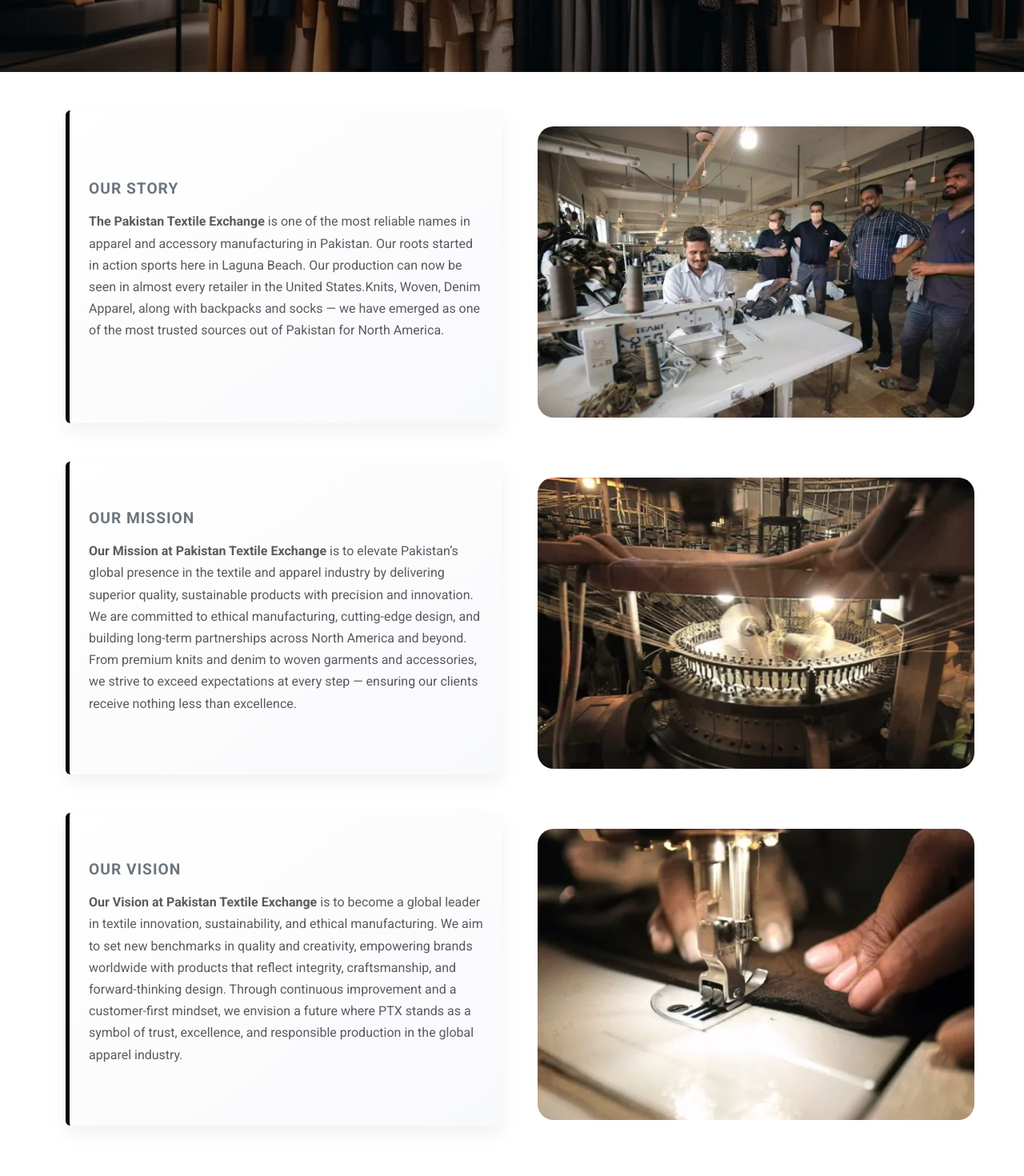
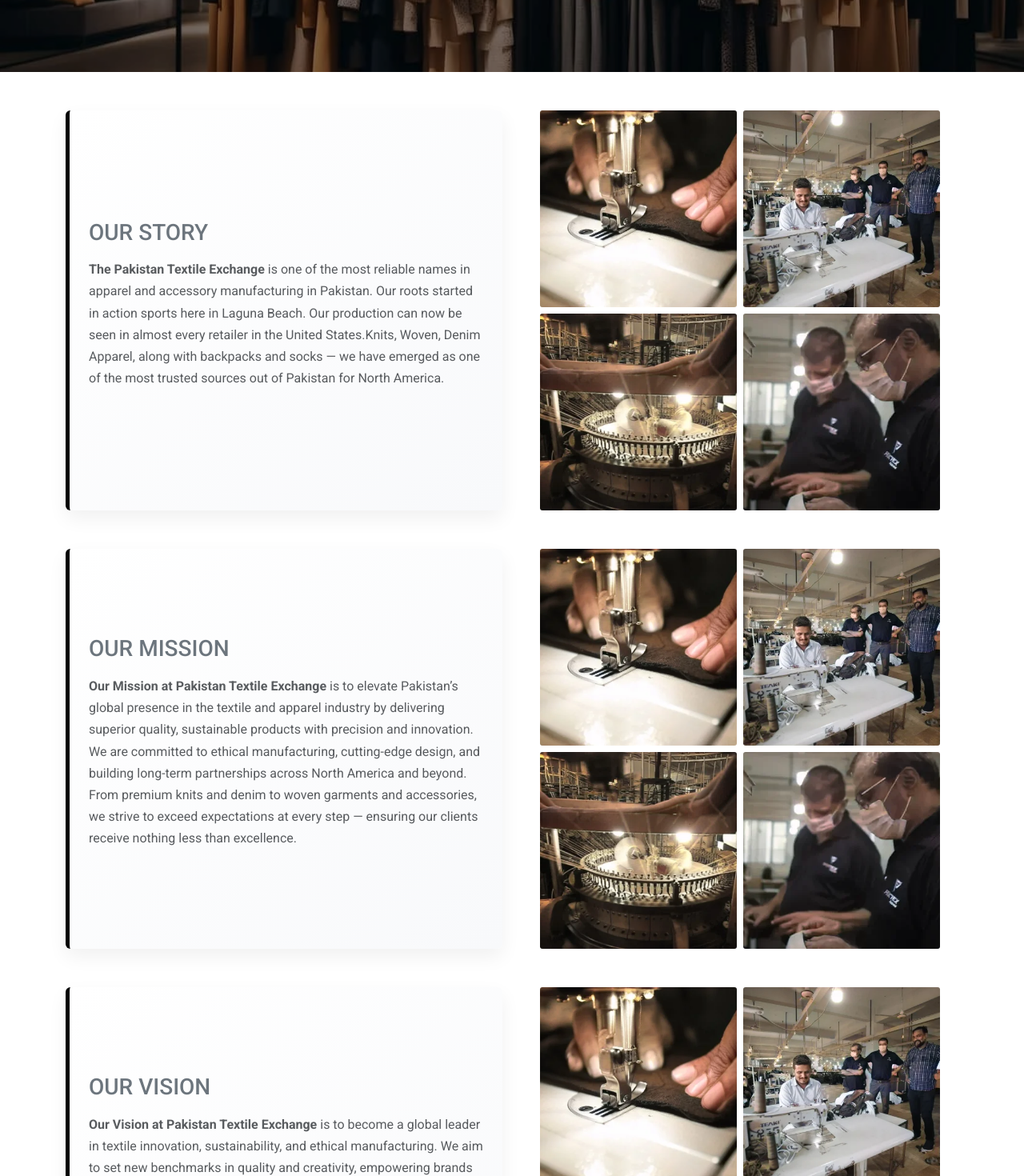
Before and after one commit to Zeeshanprojects/PTX-2, a React (Create React App) app in the folder PTX-2/ptx-2/: page /Aboutus in a window 1280 px wide. Shown: the part 260-1730 px from the top of the page at 80% size. Built offline with nearby package versions, Linux system fonts and the light colour scheme.

Commit message:
updated code

```diff
--- a/PTX-2/ptx-2/src/Pages/AboutUs.jsx
+++ b/PTX-2/ptx-2/src/Pages/AboutUs.jsx
@@ -2,6 +2,7 @@ import { useEffect } from "react";
 
 import Image from "../Images/Image";
 import "./AboutUs.style.css";
+import "./Home.style.css"
 import Footer from "../Components/Footer";
 import AOS from "aos";
 import "aos/dist/aos.css";
@@ -25,7 +26,7 @@ export default function AboutUs() {
         <div className="row align-items-stretch g-4">
           <div className="col-sm-12 col-md-6" data-aos="fade-up">
             <div className="knowus p-4 rounded bg-white same-height h-100">
-              <h5 className="text-uppercase text-secondary mb-3">Our Story</h5>
+              <h3 className="text-uppercase text-secondary mb-3">Our Story</h3>
               <p className="text-muted">
                 <strong>The Pakistan Textile Exchange</strong> is one of the
                 most reliable names in apparel and accessory manufacturing in
@@ -39,10 +40,24 @@ export default function AboutUs() {
           </div>
 
           <div className="col-sm-12 col-md-6" data-aos="fade-up">
-            <div className="image-wrapper">
-              <img src={Image.p2} className="storyimage" alt="Our Story" />
-            </div>
+              <div className="custom-image-grid" data-aos="fade-up">
+              {[Image.p1, Image.p2, Image.p3, Image.p4].map((src) => (
+                <div
+                  className="factory-col"
+                  key={src}
+                  variants={{
+                    hidden: { opacity: 0, scale: 0.8 },
+                    visible: { opacity: 1, scale: 1 },
+                  }}
+                  transition={{ duration: 0.5, ease: "easeOut" }}
+                >
+                  <img src={src} alt="Factory" className="factory-image" />
+                </div>
+              ))}
+             </div>
           </div>
+
+
         </div>
       </div>
 
@@ -50,9 +65,9 @@ export default function AboutUs() {
         <div className="row align-items-stretch g-4">
           <div className="col-sm-12 col-md-6" data-aos="fade-up">
             <div className="knowus p-4 rounded bg-white same-height h-100">
-              <h5 className="text-uppercase text-secondary mb-3">
+              <h3 className="text-uppercase text-secondary mb-3">
                 Our Mission
-              </h5>
+              </h3>
               <p className="text-muted">
                 <strong>Our Mission at Pakistan Textile Exchange</strong> is to
                 elevate Pakistan’s global presence in the textile and apparel
@@ -67,10 +82,22 @@ export default function AboutUs() {
             </div>
           </div>
 
-          <div className="col-sm-12 col-md-6" data-aos="fade-up">
-            <div className="image-wrapper" >
-              <img src={Image.p3} className="storyimage" alt="Our Story" />
-            </div>
+             <div className="col-sm-12 col-md-6" data-aos="fade-up">
+              <div className="custom-image-grid" data-aos="fade-up">
+              {[Image.p1, Image.p2, Image.p3, Image.p4].map((src) => (
+                <div
+                  className="factory-col"
+                  key={src}
+                  variants={{
+                    hidden: { opacity: 0, scale: 0.8 },
+                    visible: { opacity: 1, scale: 1 },
+                  }}
+                  transition={{ duration: 0.5, ease: "easeOut" }}
+                >
+                  <img src={src} alt="Factory" className="factory-image" />
+                </div>
+              ))}
+             </div>
           </div>
         </div>
       </div>
@@ -79,7 +106,7 @@ export default function AboutUs() {
         <div className="row align-items-stretch g-4">
           <div className="col-sm-12 col-md-6" data-aos="fade-up">
             <div className="knowus p-4 rounded bg-white same-height h-100">
-              <h5 className="text-uppercase text-secondary mb-3">Our VISION</h5>
+              <h3 className="text-uppercase text-secondary mb-3">Our VISION</h3>
               <p className="text-muted">
                 <strong>Our Vision at Pakistan Textile Exchange</strong> is to
                 become a global leader in textile innovation, sustainability,
@@ -94,10 +121,22 @@ export default function AboutUs() {
             </div>
           </div>
 
-          <div className="col-sm-12 col-md-6" data-aos="fade-up">
-            <div className="image-wrapper">
-              <img src={Image.p1} className="storyimage" alt="Our Story" />
-            </div>
+             <div className="col-sm-12 col-md-6" data-aos="fade-up">
+              <div className="custom-image-grid" data-aos="fade-up">
+              {[Image.p1, Image.p2, Image.p3, Image.p4].map((src) => (
+                <div
+                  className="factory-col"
+                  key={src}
+                  variants={{
+                    hidden: { opacity: 0, scale: 0.8 },
+                    visible: { opacity: 1, scale: 1 },
+                  }}
+                  transition={{ duration: 0.5, ease: "easeOut" }}
+                >
+                  <img src={src} alt="Factory" className="factory-image" />
+                </div>
+              ))}
+             </div>
           </div>
         </div>
       </div>
--- a/PTX-2/ptx-2/src/Pages/Home.jsx
+++ b/PTX-2/ptx-2/src/Pages/Home.jsx
@@ -209,7 +209,6 @@ export default function Home() {
                 { label: "Customers", value: "8" },
                 { label: "Team Members", value: "20" },
                 { label: "Years", value: "25" },
-
               ].map((item) => (
                 <div
                   key={item.label}
@@ -227,34 +226,21 @@ export default function Home() {
             </div>
           </div>
 
-          <div className="col-lg-6">
-
-          <video data-aos="fade-up"
+          <div className=" col-sm-12 col-md-12 col-lg-6 col-xl-6">
+            <video
+              data-aos="fade-up"
               width="100%"
               height="auto"
               controls
               autoPlay
               muted
               loop
+              play
             >
               <source src="/ptxvideo.mp4" type="video/mp4" />
               Your browser does not support the video tag.
             </video>
-            {/* <div className="custom-image-grid" data-aos="fade-up">
-              {[Image.p1, Image.p2, Image.p3, Image.p4].map((src) => (
-                <div
-                  className="factory-col"
-                  key={src}
-                  variants={{
-                    hidden: { opacity: 0, scale: 0.8 },
-                    visible: { opacity: 1, scale: 1 },
-                  }}
-                  transition={{ duration: 0.5, ease: "easeOut" }}
-                >
-                  <img src={src} alt="Factory" className="factory-image" />
-                </div>
-              ))}
-            </div> */}
+
           </div>
         </div>
       </div>
@@ -618,7 +604,6 @@ export default function Home() {
         </div>
       </div>
 
-
       <h1 className="text-center fw-bold" data-aos="fade-up">
         WHY CHOOSE US?
       </h1>
```
Lines whose indentation alone changed are shown as unchanged.
